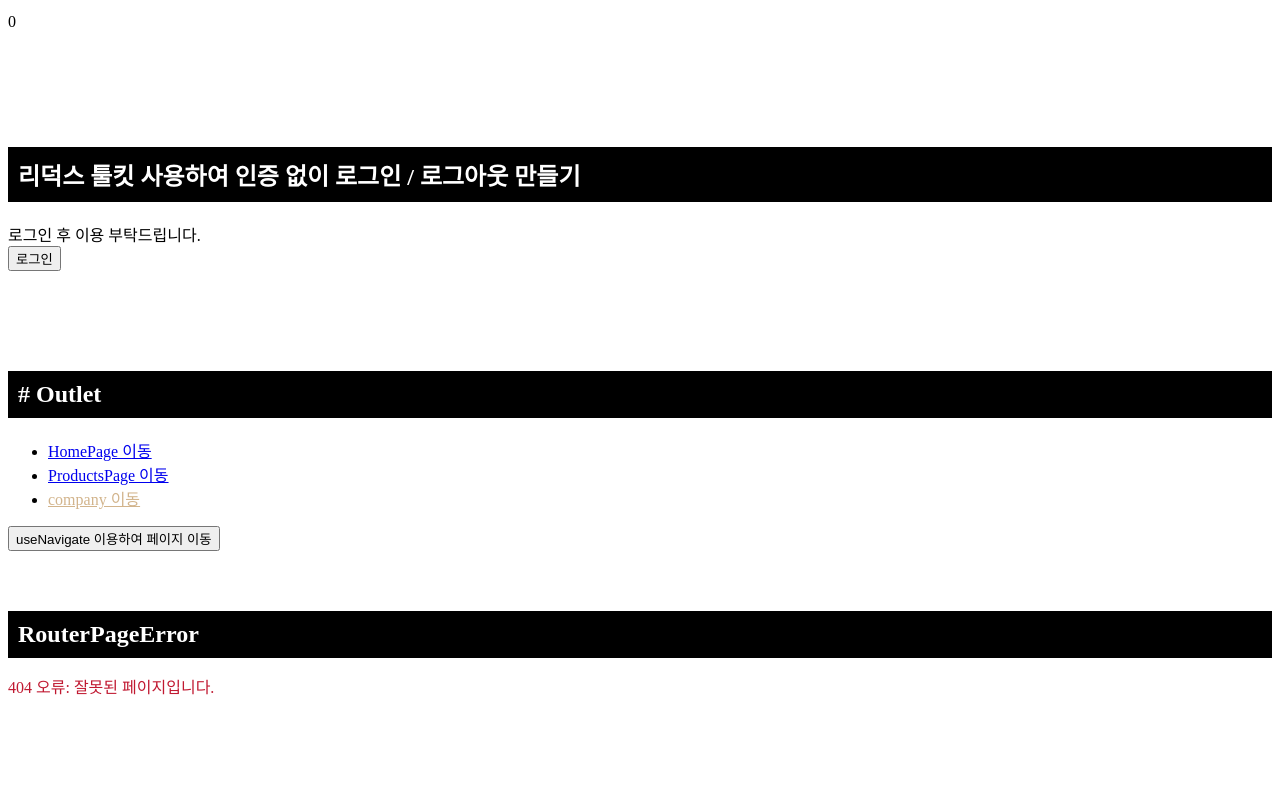
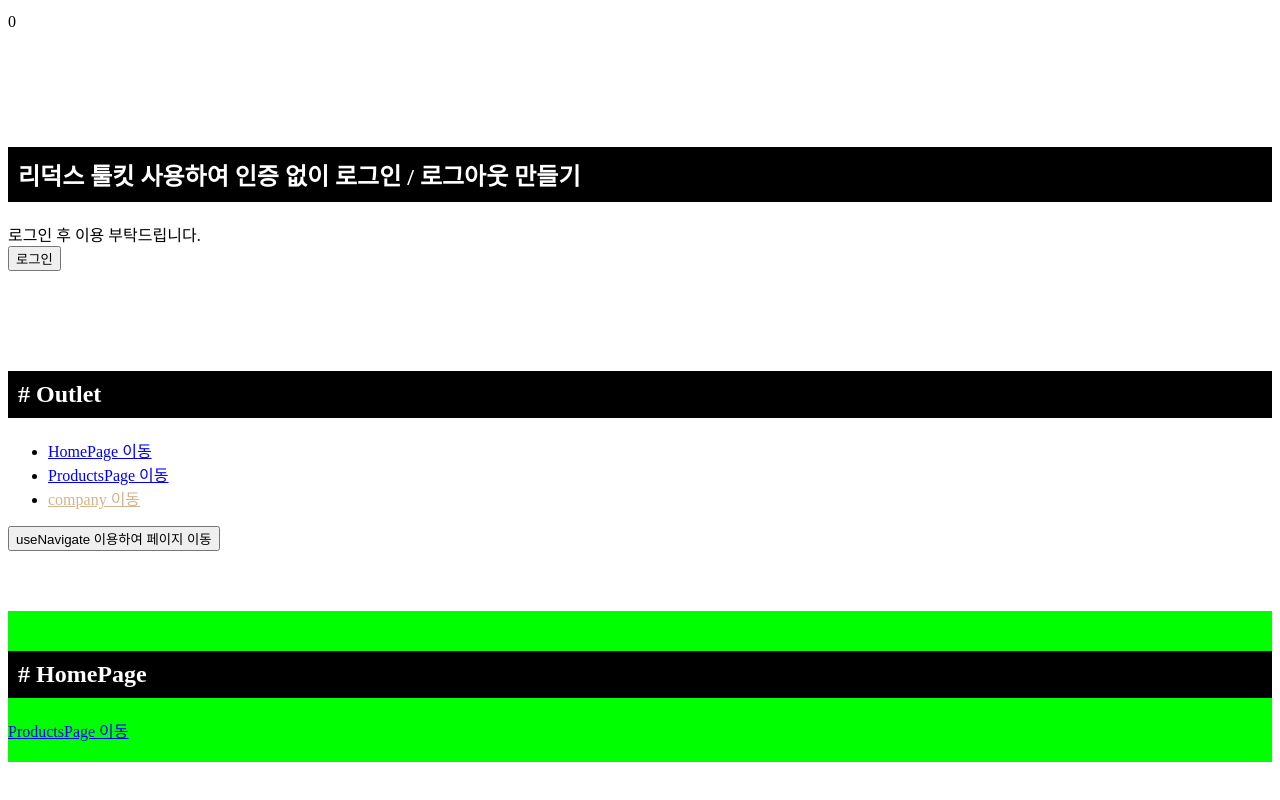
Before and after one commit to wangkodok/react-toy, a React (Vite) app: page /root in a window 1280 px wide. Shown: the part 6264-7064 px from the top of the page. Before the commit the page ends 6978 px from the top, so only its background shows below. Built offline with nearby package versions, Linux system fonts and the light colour scheme.

Commit message:
상대 경로와 절대 경로

```diff
--- a/src/RouterPageDetail.jsx
+++ b/src/RouterPageDetail.jsx
@@ -1,19 +1,4 @@
 import { useParams, Link } from "react-router-dom";
-
-const PRODUCTS = [
-  {
-    id: "p1",
-    title: "Product 1",
-  },
-  {
-    id: "p2",
-    title: "Product 2",
-  },
-  {
-    id: "p3",
-    title: "Product 3",
-  },
-];
 
 export default function RouterPageDetail() {
   const params = useParams();
@@ -24,15 +9,11 @@ export default function RouterPageDetail() {
     <section>
       <h1># 상세 페이지</h1>
       <p>{params.productId}</p>
-      <ul>
-        {PRODUCTS.map((prod) => {
-          return (
-            <li key={prod.id}>
-              <Link to={`/products/${prod.id}`}>{prod.title}</Link>
-            </li>
-          );
-        })}
-      </ul>
+
+      {/* relative="path" 상위 페이지로 이동 */}
+      <Link to=".." relative="path">
+        뒤로가기
+      </Link>
     </section>
   );
 }
--- a/src/RouterPageNavigation.jsx
+++ b/src/RouterPageNavigation.jsx
@@ -4,7 +4,7 @@ export default function RouterPageNavigation() {
   const navigate = useNavigate();
 
   function navigateHandler() {
-    navigate("/products");
+    navigate("products");
   }
 
   return (
@@ -13,14 +13,14 @@ export default function RouterPageNavigation() {
       <nav>
         <ul>
           <li>
-            <Link to="/">HomePage 이동</Link>
+            <Link to="">HomePage 이동</Link>
           </li>
           <li>
-            <Link to="/products">ProductsPage 이동</Link>
+            <Link to="products">ProductsPage 이동</Link>
           </li>
           <li>
             <NavLink
-              to="/company"
+              to="company"
               className={({ isActive }) => {
                 return isActive ? "a" : "b";
               }}
--- a/src/pages/HomePage.jsx
+++ b/src/pages/HomePage.jsx
@@ -4,7 +4,7 @@ export default function HomePage() {
   return (
     <section>
       <h1># HomePage</h1>
-      <Link to="/products">ProductsPage 이동</Link>
+      <Link to="products">ProductsPage 이동</Link>
     </section>
   );
 }
--- a/src/pages/ProductsPage.jsx
+++ b/src/pages/ProductsPage.jsx
@@ -1,10 +1,35 @@
 import { Link } from "react-router-dom";
+
+const PRODUCTS = [
+  {
+    id: "p1",
+    title: "Product 1",
+  },
+  {
+    id: "p2",
+    title: "Product 2",
+  },
+  {
+    id: "p3",
+    title: "Product 3",
+  },
+];
 
 export default function ProductsPage() {
   return (
     <section>
       <h1># ProductsPage</h1>
-      <Link to="/">HomePage 이동</Link>
+      <Link to="/root">HomePage 이동</Link>
+      <ul>
+        {PRODUCTS.map((prod) => {
+          console.log(prod.id);
+          return (
+            <li key={prod.id}>
+              <Link to={`${prod.id}`}>{prod.title}</Link>
+            </li>
+          );
+        })}
+      </ul>
     </section>
   );
 }
```
Also changed, not shown: src/RouterPage.jsx (+4 -4 lines).
